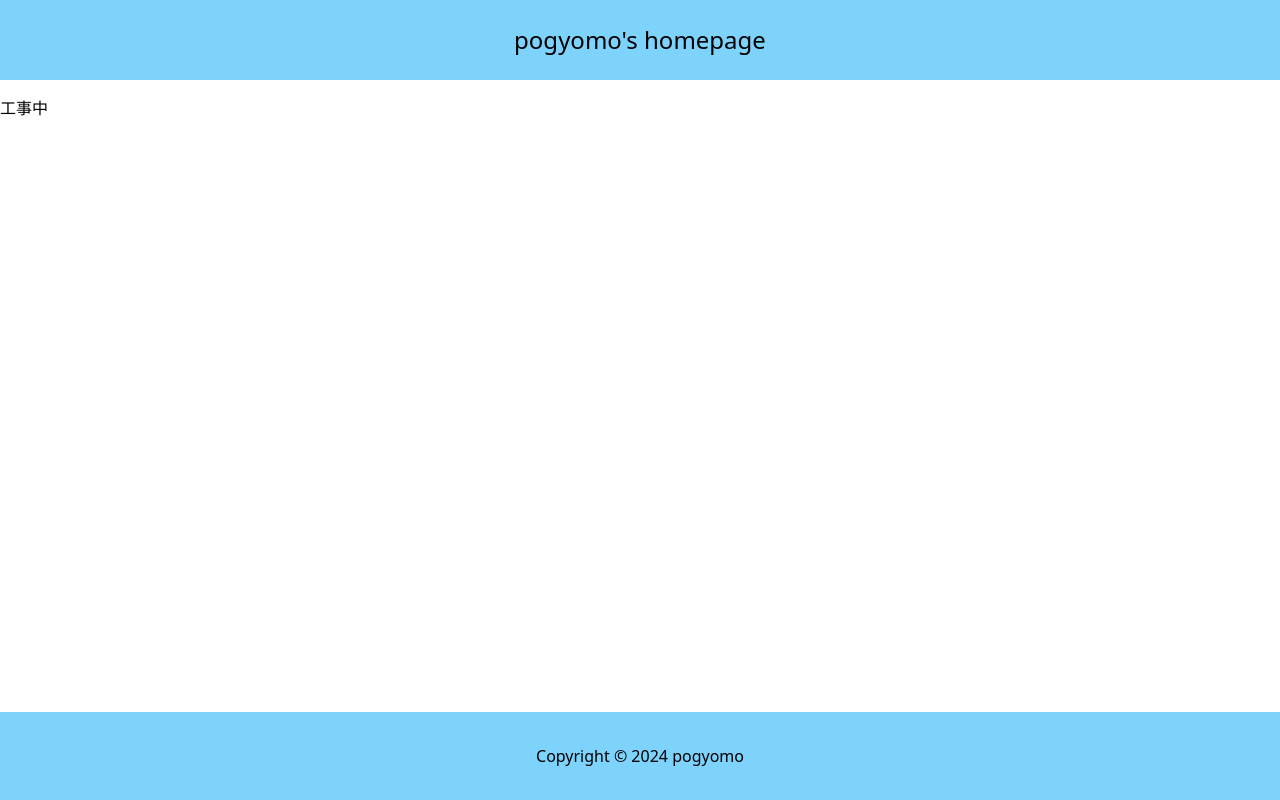
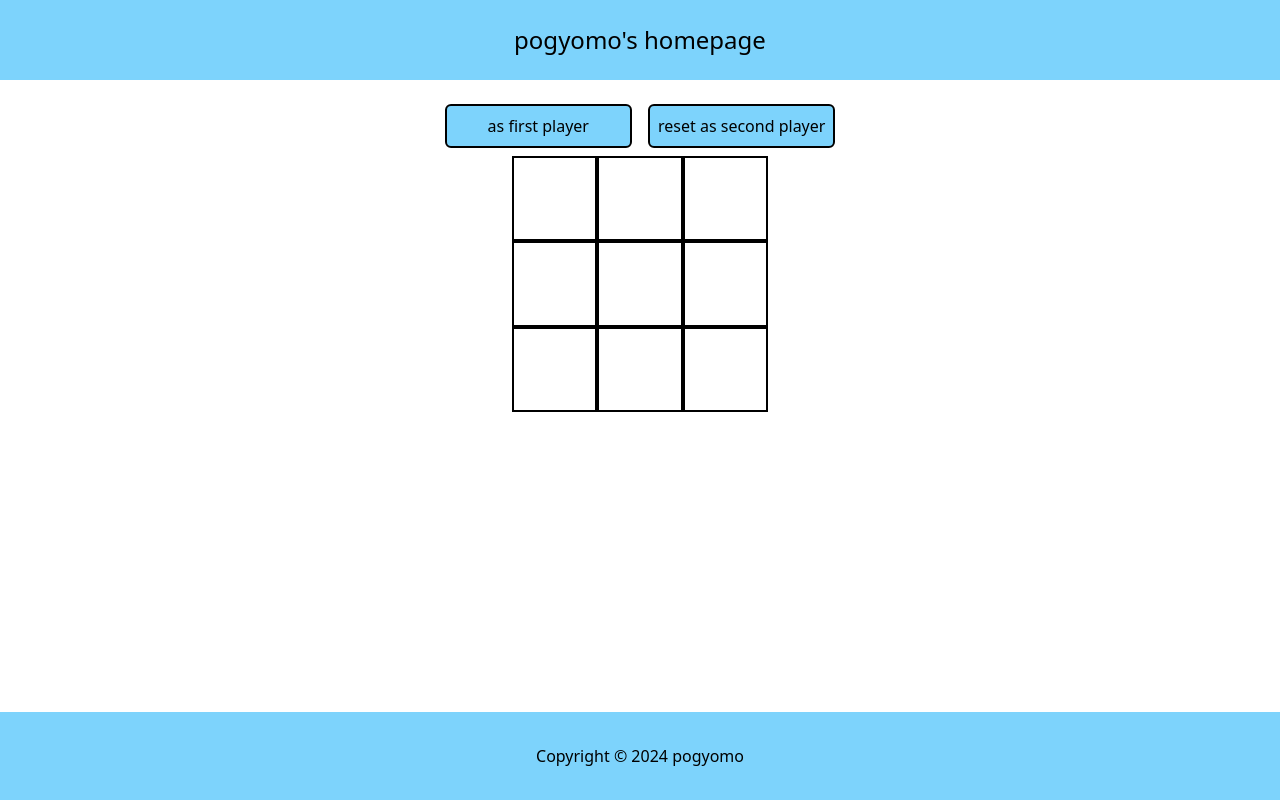
Before and after one commit to pogyomo/homepage, a Next.js app: page /games/tic-tac-toe in a window 1280 px wide. Built offline with nearby package versions, Linux system fonts and the light colour scheme.

Commit message:
feat: add tic-tac-toe but no ai exists

```diff
--- a/src/app/games/tic-tac-toe/page.tsx
+++ b/src/app/games/tic-tac-toe/page.tsx
@@ -1,3 +1,5 @@
+import TictacToeBackend from "@/components/TicTacToe";
+
 export default function TicTacToe() {
-  return <p>工事中</p>;
+  return <TictacToeBackend />;
 }
--- /dev/null
+++ b/src/components/TicTacToe.tsx
@@ -0,0 +1,194 @@
+"use client";
+
+import boxStyle from "@/lib/boxStyle";
+import { Dispatch, SetStateAction, useState } from "react";
+
+type Cell = " " | "f" | "s";
+type Row = [Cell, Cell, Cell];
+
+class Board {
+  constructor() {
+    this.board = [
+      [" ", " ", " "],
+      [" ", " ", " "],
+      [" ", " ", " "],
+    ];
+  }
+  at(row: 0 | 1 | 2, col: 0 | 1 | 2): Cell {
+    return this.board[row][col];
+  }
+  setFirst(row: 0 | 1 | 2, col: 0 | 1 | 2): Board {
+    if (this.board[row][col] != " ") {
+      throw Error(`${row}:${col} already filled`);
+    } else {
+      let board = new Board();
+      board.board = structuredClone(this.board);
+      board.board[row][col] = "f";
+      return board;
+    }
+  }
+  setLast(row: 0 | 1 | 2, col: 0 | 1 | 2) {
+    if (this.board[row][col] != " ") {
+      throw Error(`${row}:${col} already filled`);
+    } else {
+      let board = new Board();
+      board.board = structuredClone(this.board);
+      board.board[row][col] = "s";
+      return board;
+    }
+  }
+  checkDraw(): boolean {
+    for (let row = 0; row < 3; row++) {
+      for (let col = 0; col < 3; col++) {
+        if (this.board[row][col] == " ") return false;
+      }
+    }
+    return !this.checkWin("f") && !this.checkWin("s");
+  }
+  checkWin(check: Exclude<Cell, " ">): boolean {
+    for (let row = 0; row < 3; row++) {
+      let success = true;
+      for (let col = 0; col < 3; col++)
+        success &&= this.board[row][col] == check;
+      if (success) return true;
+    }
+    for (let col = 0; col < 3; col++) {
+      let success = true;
+      for (let row = 0; row < 3; row++)
+        success &&= this.board[row][col] == check;
+      if (success) return true;
+    }
+    if (
+      this.board[0][0] == check &&
+      this.board[1][1] == check &&
+      this.board[2][2] == check
+    )
+      return true;
+    if (
+      this.board[0][2] == check &&
+      this.board[1][1] == check &&
+      this.board[2][0] == check
+    )
+      return true;
+    return false;
+  }
+  private board: [Row, Row, Row];
+}
+
+const doTurn = ({
+  board,
+  setBoard,
+  move,
+  setMove,
+  row,
+  col,
+}: {
+  board: Board;
+  setBoard: Dispatch<SetStateAction<Board>>;
+  move: "f" | "s";
+  setMove: Dispatch<SetStateAction<"f" | "s">>;
+  row: 0 | 1 | 2;
+  col: 0 | 1 | 2;
+}): "continue" | "done" | "draw" => {
+  let nextBoard =
+    move == "f" ? board.setFirst(row, col) : board.setLast(row, col);
+  setMove(move == "f" ? "s" : "f");
+  setBoard(nextBoard);
+  if (nextBoard.checkWin(move)) return "done";
+  else if (nextBoard.checkDraw()) return "draw";
+  else return "continue";
+};
+
+const TicTacToe: React.FC = ({}) => {
+  const [board, setBoard] = useState(new Board());
+  const [move, setMove] = useState<"f" | "s">("f");
+  const [player, setPlayer] = useState<"f" | "s">("f");
+
+  let poses: [0 | 1 | 2, 0 | 1 | 2][] = [];
+  for (let row = 0; row < 3; row++) {
+    for (let col = 0; col < 3; col++) {
+      poses.push([row as 0 | 1 | 2, col as 0 | 1 | 2]);
+    }
+  }
+
+  const cellColorByCellValue = (cell: Cell): string => {
+    if (cell == " ") {
+      return "bg-white";
+    } else if (cell == "f") {
+      return "bg-sky-300";
+    } else {
+      return "bg-rose-300";
+    }
+  };
+
+  return (
+    <>
+      <div className="flex justify-center">
+        <div className="grid grid-cols-2">
+          <button
+            className={boxStyle}
+            onClick={() => {
+              setBoard(new Board());
+              setMove("f");
+              setPlayer("f");
+            }}
+          >
+            as first player
+          </button>
+          <button
+            className={boxStyle}
+            onClick={() => {
+              setBoard(new Board());
+              setMove("f");
+              setPlayer("s");
+            }}
+          >
+            reset as second player
+          </button>
+        </div>
+      </div>
+      <div className="flex justify-center">
+        <div className="grid grid-cols-3 size-64">
+          {poses.map((pos) => {
+            let row = pos[0];
+            let col = pos[1];
+            return (
+              <button
+                className={`border-2 border-black ${cellColorByCellValue(board.at(row, col))}`}
+                onClick={() => {
+                  try {
+                    let result = doTurn({
+                      board,
+                      setBoard,
+                      move,
+                      setMove,
+                      row,
+                      col,
+                    });
+                    if (result == "done") {
+                      if (move == "f") {
+                        alert("first player win!");
+                      } else {
+                        alert("second player win!");
+                      }
+                      setBoard(new Board());
+                      setMove("f");
+                    } else if (result == "draw") {
+                      alert("draw!");
+                      setBoard(new Board());
+                      setMove("f");
+                    }
+                  } catch (e) {
+                    alert(`${row}:${col} already filled`);
+                  }
+                }}
+              />
+            );
+          })}
+        </div>
+      </div>
+    </>
+  );
+};
+
+export default TicTacToe;
--- a/src/components/TodoButton.tsx
+++ b/src/components/TodoButton.tsx
@@ -34,7 +34,7 @@ const TodoButton: React.FC<Props> = ({ children, className }) => {
   const [count, setCount] = useState(0);
   return (
     <button
-      className={className}
+      className={className || ""}
       onClick={() => {
         TodoButtonOnClick({ count, setCount });
       }}
```
